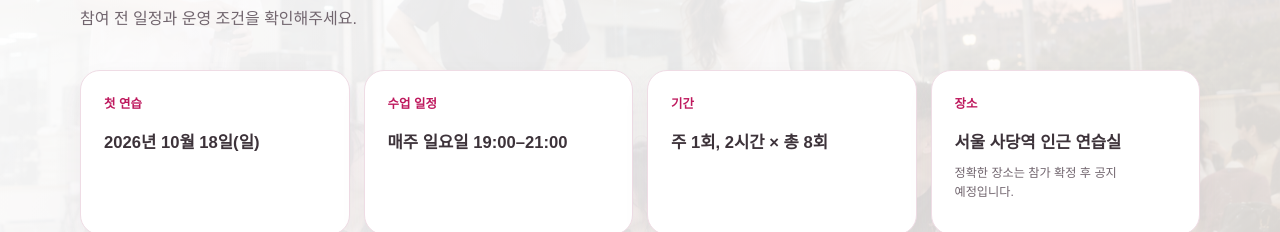
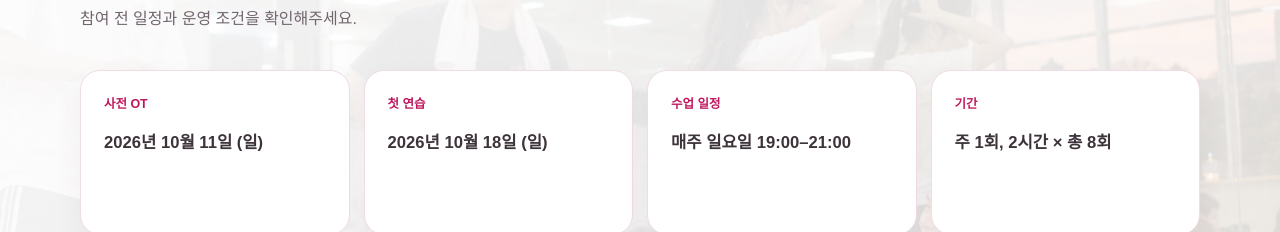
Before and after one commit to chunjihoon/cheermeuplifeWeb, a Next.js app: page /beginner-1 in a window 1280 px wide. Shown: the part 720-952 px from the top of the page. Built offline with nearby package versions, Linux system fonts and the light colour scheme; no server answers; a web font is replaced by a local one.

Commit message:
시작날짜수정

```diff
--- a/app/beginner-1/beginner-program.tsx
+++ b/app/beginner-1/beginner-program.tsx
@@ -70,6 +70,7 @@ export function BeginnerProgram() {
         <div className="beginner-container">
           <div className="beginner-heading"><p className="beginner-eyebrow">PROGRAM INFO</p><h2 id="program-info-title">Beginner 1기 프로그램</h2><p>참여 전 일정과 운영 조건을 확인해주세요.</p></div>
           <dl className="beginner-info-grid">
+            <div><dt>사전 OT</dt><dd>2026년 10월 11일 (일)</dd></div>
             <div><dt>첫 연습</dt><dd>{program.startDate}</dd></div>
             <div><dt>수업 일정</dt><dd>{program.schedule}</dd><small>{program.scheduleNote}</small></div>
             <div><dt>기간</dt><dd>{program.duration}</dd></div>
--- a/lib/beginner-program.ts
+++ b/lib/beginner-program.ts
@@ -1,11 +1,11 @@
 export const beginnerProgramConfig = {
   name: "Beginner 1기",
-  startDate: "2026년 10월 18일(일)",
+  startDate: "2026년 10월 18일 (일)",
   schedule: "매주 일요일 19:00–21:00",
   scheduleNote: "",
   duration: "주 1회, 2시간 × 총 8회",
   venue: "서울 사당역 인근 연습실",
-  venueNote: "정확한 장소는 참가 확정 후 공지 예정입니다.",
+  venueNote: "연습실 위치는 참가 확정 후 공지드립니다.",
   price: 280000,
   priceLabel: "280,000원",
   totalHours: 16,
```
